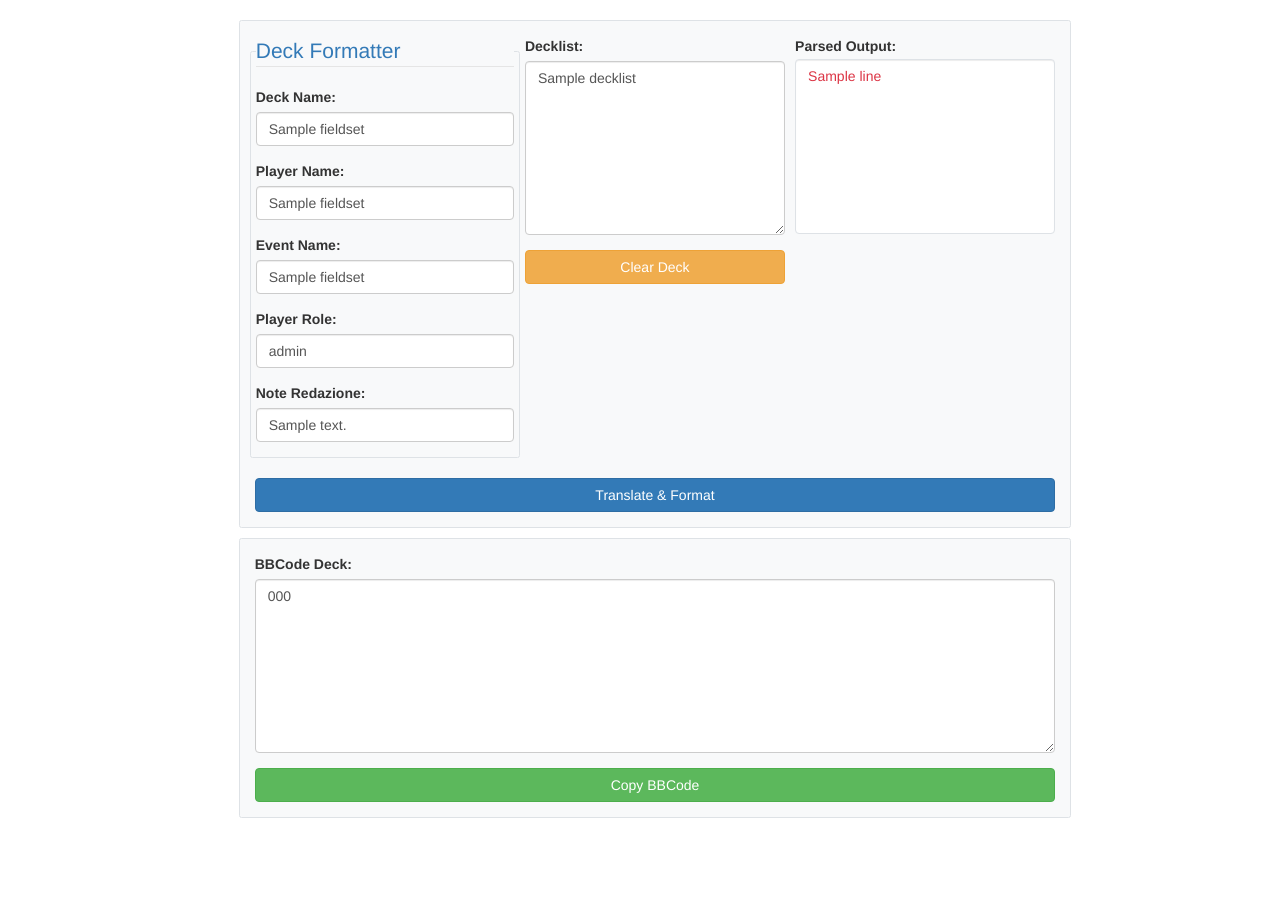
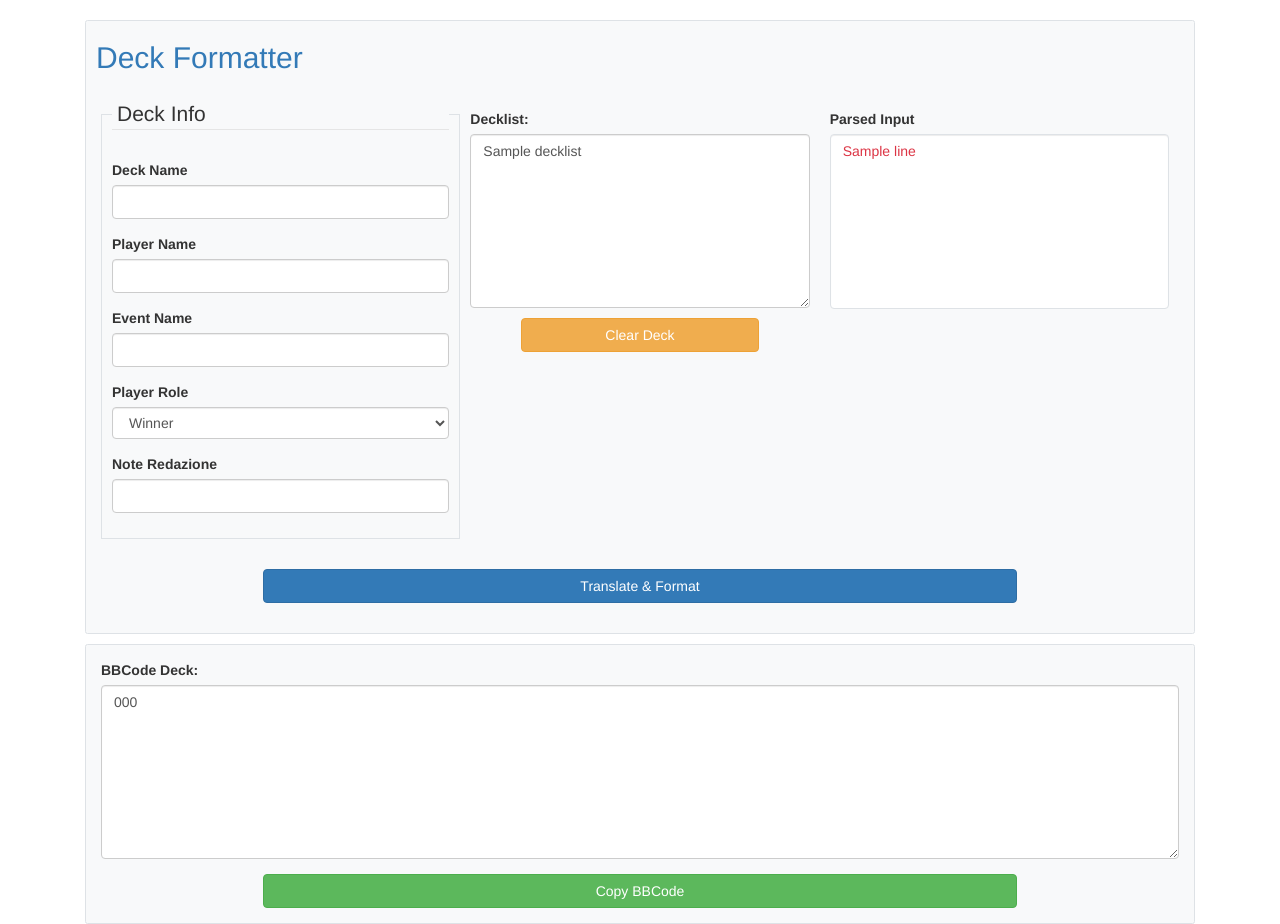
Before and after one commit to ElLorans/Best-MTG-Deck, a Flask app: template BestMtgDeck/templates/bbcode_formatter.html in a window 1280 px wide. Shown: the part 62-986 px from the top of the page. Before the commit the page ends 880 px from the top, so only its background shows below. Run offline with Flask 3, Linux system fonts and the light colour scheme; the template is opened without the code that fills it: values that come from a table or form of the project are taken from there, most other values are stand-ins (such as "Sample title", 1, 10 or a date in 2020); some libraries are stand-ins or nearby versions.

Commit message:
flask forms

```diff
--- /dev/null
+++ b/BestMtgDeck/forms.py
@@ -0,0 +1,19 @@
+from flask_wtf import FlaskForm
+from wtforms import StringField, SelectField
+
+
+class DeckFormatter(FlaskForm):
+    deck_name = StringField("Deck Name")
+    player_name = StringField("Player Name")
+    event_name = StringField("Event Name")
+    player_role = SelectField(
+        "Player Role",
+        choices=[
+            ("Winner", "Winner"),
+            ("Finalist", "Finalist"),
+            ("Top4", "Top4"),
+            ("Top8", "Top8"),
+            ("Top16", "Top16"),
+        ],
+    )
+    note_redazione = StringField("Note Redazione")
--- a/BestMtgDeck/start.py
+++ b/BestMtgDeck/start.py
@@ -9,6 +9,7 @@ import sys
 
 from flask import Flask, render_template, request, session, send_file
 
+from BestMtgDeck.forms import DeckFormatter
 from bestdeck import Deck, get_db, get_format, price_collection
 from mtg_parser import BASIC_LANDS, clean_input, parse_collection
 from prices_eur import prices_eur
@@ -198,7 +199,8 @@ def evaluate() -> str:
 @app.route("/decklist_formatter", methods=["POST", "GET"])
 def page_decklist_formatter() -> str:
     if request.method == "GET":
-        return render_template("bbcode_formatter.html", fieldset_data={})
+        return render_template("bbcode_formatter.html", form=DeckFormatter)
+
     from format_deck import (
         analyse_cards_and_mistakes,
         group_by_mtg_type,
@@ -217,13 +219,14 @@ def page_decklist_formatter() -> str:
         role=request.form["player_role"],
         note=request.form["note_redazione"],
     )
+
+    form = DeckFormatter(request.form)
     return render_template(
         "bbcode_formatter.html",
-        fieldset_data={
-            **request.form,
-        },
+        decklist=request.form["decklist"],
         bbcode=bbcode,
         parsed_output=cards_and_mistakes,
+        form=form,
     )
 
 
--- a/BestMtgDeck/templates/bbcode_formatter.html
+++ b/BestMtgDeck/templates/bbcode_formatter.html
@@ -11,81 +11,82 @@
             })
         }
     </script>
+    <style>
+        .flex-item {
+            flex: 1 1 300px;
+        }
 
-    <div class="container d-flex justify-content-center align-items-center vh-100 flex-wrap">
-        <form method="POST" class="w-75 p-4 border rounded bg-light shadow">
-            <div class="form-row">
-                <fieldset class="col-12 col-md-4 mb-3 border rounded">
-                    <legend class="w-auto" href="/">
-                        <a href="/">Deck Formatter</a>
-                    </legend>
-                    {% set form_fields = [
-                                        'Deck Name',
-                                        'Player Name',
-                                        'Event Name',
-                                        'Player Role',
-                                        'Note Redazione'
-                                        ] %}
+        @media (min-width: 768px) {
+            .btn {
+                margin: 0 15%;
+            }
+        }
+    </style>
 
-                    {% for label in form_fields %}
-                        {% set field_id = label|lower|replace(' ', '_') %}
+    <form method="POST" class="border rounded bg-light shadow pb-4">
+        <h2 class="px-3">
+            <a href="{{ url_for('page_decklist_formatter') }}">
+                Deck Formatter
+            </a>
+        </h2>
+
+        <div class="d-flex flex-wrap p-4">
+            <fieldset class="border p-3 flex-item p-3">
+                <legend class="px-2">Deck Info</legend>
+                {% for field in form if field.widget.input_type != 'hidden' %}
                     <div class="form-group">
-                            <label for="{{ field_id }}">{{ label }}:</label>
-                            <input type="text" id="{{ field_id }}" name="{{ field_id }}" class="form-control"
-                                   value="{{ fieldset_data[field_id] }}">
+                        {{ field.label }}
+                        <!-- Height auto or select too short in Boostrap4 -->
+                        {{ field(class='form-control', style='height: auto;') }}
                     </div>
                 {% endfor %}
             </fieldset>
 
-                <div class="col-12 col-md-4 mb-3">
-                    <div class="form-group">
+            <div class="flex-item p-3">
                 <label for="decklist">Decklist:</label>
                 <textarea id="decklist" name="decklist" class="form-control" rows="8">
-                            {{- fieldset_data.decklist -}}
+                    {{- decklist -}}
                 </textarea>
-                    </div>
-                    <button type="button" class="btn btn-warning btn-block"
+                <div class="d-flex justify-content-center">
+                    <button type="button" class="btn btn-warning btn-block mt-3"
                             onclick="document.getElementById('decklist').value = ''">
                         Clear Deck
                     </button>
                 </div>
+            </div>
             {% if parsed_output %}
-
-                    <div class="col-12 col-md-4 mb-3">
-                        <p class="font-weight-bold mb-1">Parsed Output:</p>
+                <div class="flex-item p-3">
+                    <label>Parsed Input</label>
                     <div class="border form-control"
                          style="height: auto; min-height: 12.5em; overflow-y: auto;">
                         {% for dictionary in parsed_output %}
-                                {% if dictionary["is_correct"] %}
-                                    <p class="mb-0">
+                            <p class="mb-0 {% if not dictionary["is_correct"] %} text-danger {% endif %}">
                                 {{- dictionary["line"] -}}
                             </p>
-                                {% else %}
-                                    <p class="mb-0 text-danger">
-                                        {{- dictionary["line"] -}}
-                                    </p>
-                                {% endif %}
                         {% endfor %}
                     </div>
                 </div>
             {% endif %}
         </div>
-
-            <button type="submit" class="btn btn-primary btn-block mt-3">
+        <div class="d-flex justify-content-center p-4">
+            <button type="submit" class="btn btn-primary btn-block">
                 Translate & Format
             </button>
+        </div>
     </form>
-
     {% if bbcode %}
-            <div class="w-75 p-4 border rounded bg-light shadow mt-3">
+        <div class="p-4 border rounded bg-light shadow mt-3">
             <div class="form-group">
                 <label for="bbcode_deck">BBCode Deck:</label>
-                    <textarea id="bbcode_deck" name="bbcode_deck" class="form-control" rows="8">{{ bbcode }}</textarea>
+                <textarea id="bbcode_deck" name="bbcode_deck" class="form-control" rows="8">
+                        {{- bbcode -}}
+                    </textarea>
             </div>
+            <div class="d-flex justify-content-center">
                 <button type="button" class="btn btn-success btn-block" onclick="copyBBDeck()">
                     Copy BBCode
                 </button>
             </div>
+        </div>
     {% endif %}
-    </div>
 {% endblock %}
```
Lines whose indentation alone changed are shown as unchanged.
